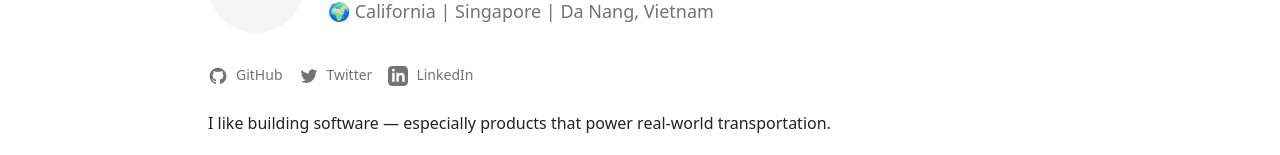
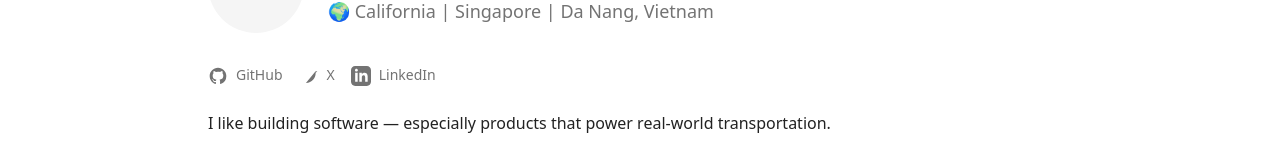
Before and after one commit to vincentngo/vincentngo.github.io, a Next.js app: page /1/ in a window 1280 px wide. Shown: the part 192-347 px from the top of the page. Built offline with nearby package versions, Linux system fonts and the light colour scheme.

Commit message:
feat: update social links with personal profiles
- GitHub: github.com/vincentngo
- X (formerly Twitter): x.com/VincentNgo2
- LinkedIn: linkedin.com/in/vincent-ngo-b6590778

```diff
--- a/components/home/hero-section.tsx
+++ b/components/home/hero-section.tsx
@@ -23,7 +23,7 @@ export function HeroSection({ greeting, bio, location }: HeroSectionProps) {
 
       <div className="mb-6 flex flex-wrap gap-4">
         <Link
-          href="https://github.com"
+          href="https://github.com/vincentngo"
           target="_blank"
           rel="noopener noreferrer"
           className="group flex items-center gap-2 text-sm font-medium text-muted-foreground transition-colors hover:text-foreground"
@@ -41,21 +41,21 @@ export function HeroSection({ greeting, bio, location }: HeroSectionProps) {
         </Link>
 
         <Link
-          href="https://twitter.com"
+          href="https://x.com/VincentNgo2"
           target="_blank"
           rel="noopener noreferrer"
           className="group flex items-center gap-2 text-sm font-medium text-muted-foreground transition-colors hover:text-foreground"
         >
           <svg className="h-5 w-5" fill="currentColor" viewBox="0 0 24 24" aria-hidden="true">
-            <path d="M8.29 20.251c7.547 0 11.675-6.253 11.675-11.675 0-.178 0-.355-.012-.53A8.348 8.348 0 0022 5.92a8.19 8.19 0 01-2.357.646 4.118 4.118 0 001.804-2.27 8.224 8.224 0 01-2.605.996 4.107 4.107 0 00-6.993 3.743 11.65 11.65 0 01-8.457-4.287 4.106 4.106 0 001.27 5.477A4.072 4.072 0 012.8 9.713v.052a4.105 4.105 0 003.292 4.022 4.095 4.095 0 01-1.853.07 4.108 4.108 0 003.834 2.85A8.233 8.233 0 012 18.407a11.616 11.616 0 006.29 1.84" />
+            <path d="M8.29 20.251c7.547 0 11.675-6.253 11.675-11.675 0-.178 0-.355-.012-.53A8.348 8.348 0 0022 5.92a8.19 8.19 0 01-2.357.646 4.118 4.118 4.107 4.107 0 00-6.993 3.743 11.65 11.65 0 01-8.457-4.287 4.106 4.106 0 001.27 5.477A4.072 4.072 0 012.8 9.713v.052a4.105 4.105 0 003.292 4.022 4.095 4.095 0 01-1.853.07 4.108 4.108 0 003.834 2.85A8.233 8.233 0 012 18.407a11.616 11.616 0 006.29 1.84" />
           </svg>
           <span className="border-b border-transparent transition-colors group-hover:border-foreground">
-            Twitter
+            X
           </span>
         </Link>
 
         <Link
-          href="https://linkedin.com"
+          href="https://linkedin.com/in/vincent-ngo-b6590778"
           target="_blank"
           rel="noopener noreferrer"
           className="group flex items-center gap-2 text-sm font-medium text-muted-foreground transition-colors hover:text-foreground"
```
